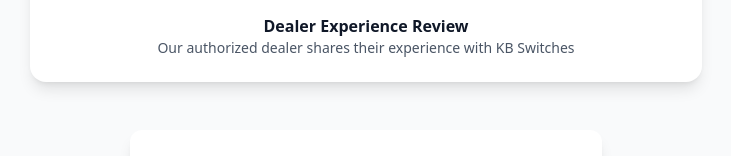
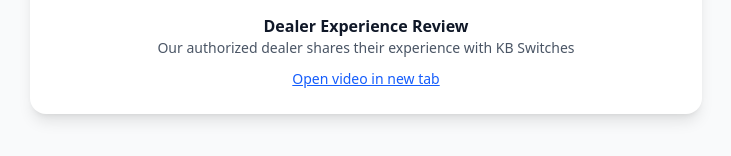
Before and after one commit to Himansh1975/kb-switches-site, a React (Vite) app: page / in a window 1280 px wide. Shown: the part 5046-5202 px from the top of the page, without its empty margins (274-1005 px from the left). Built offline with nearby package versions, Linux system fonts and the light colour scheme.

Commit message:
Improve video player compatibility and add fallback links

```diff
--- a/src/components/Testimonials.jsx
+++ b/src/components/Testimonials.jsx
@@ -64,14 +64,31 @@
                 controls
                 className="w-full h-auto rounded-lg"
                 poster="/images/hero.png"
-                preload="none"
+                preload="metadata"
+                controlsList="download"
+                crossOrigin="anonymous"
               >
                 <source src="/videos/dealer_review.mp4" type="video/mp4" />
-                Your browser does not support the video tag.
+                <p className="text-center text-gray-600 p-4">
+                  Your browser does not support the video tag.
+                  <a href="/videos/dealer_review.mp4" className="text-blue-600 hover:underline ml-1" download>
+                    Download video instead
+                  </a>
+                </p>
               </video>
               <div className="mt-4 text-center">
                 <h4 className="font-semibold text-gray-900">Dealer Experience Review</h4>
                 <p className="text-sm text-gray-600">Our authorized dealer shares their experience with KB Switches</p>
+                <div className="mt-2">
+                  <a
+                    href="/videos/dealer_review.mp4"
+                    target="_blank"
+                    rel="noopener noreferrer"
+                    className="text-blue-600 hover:text-blue-700 text-sm underline"
+                  >
+                    Open video in new tab
+                  </a>
+                </div>
               </div>
             </div>
           </div>
```
